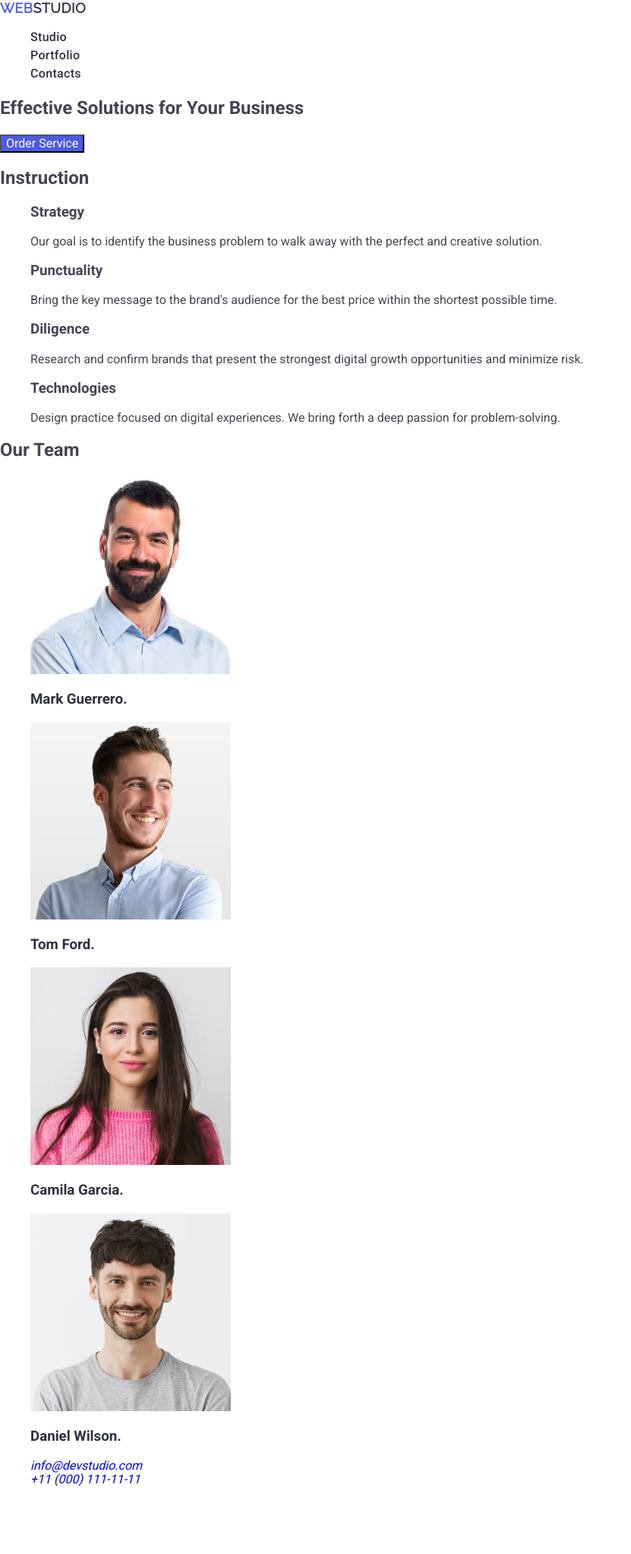
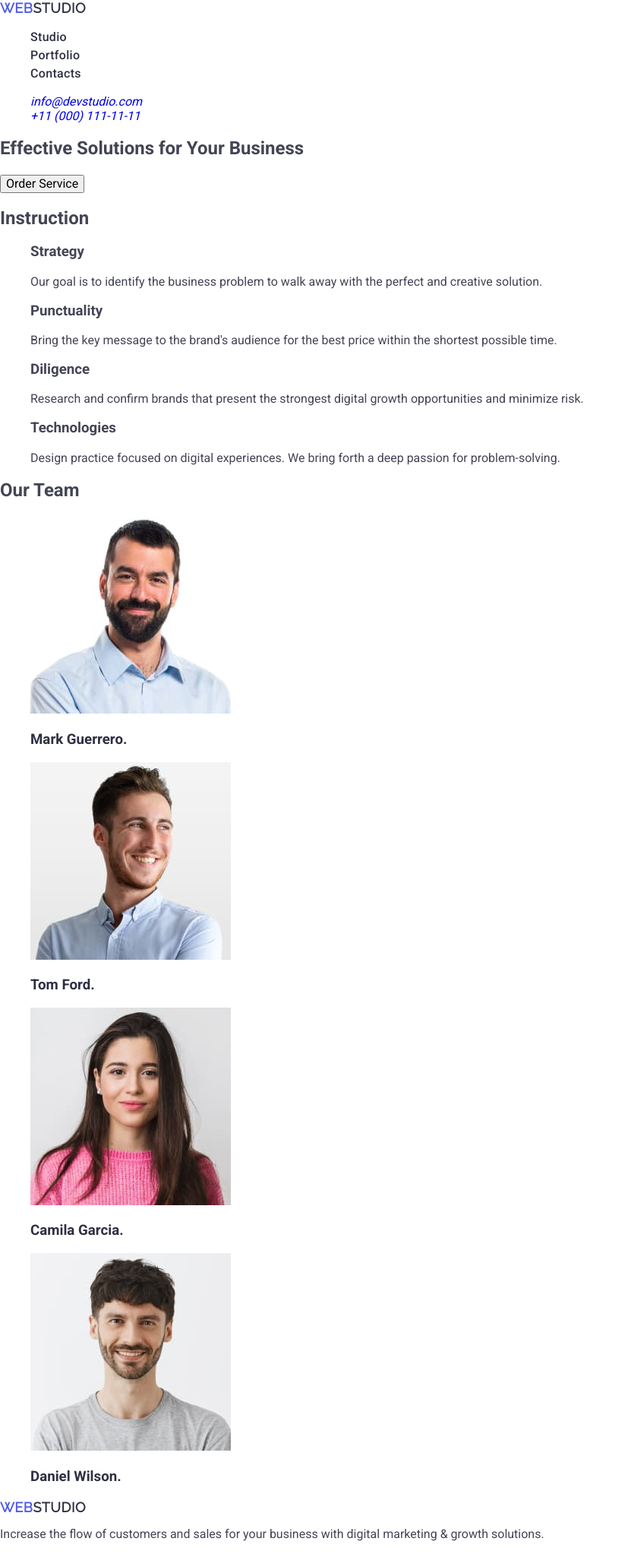
Before and after one commit to Jekosya88/goit-markup-hw-02m, a plain HTML site: page index.html in a window 1280 px wide. Shown: the whole page at 76% size, without its empty margins (0-831 px from the left). Before the commit the page ends 1973 px from the top, so only its background shows below. Drawn offline with nearby package versions, Linux system fonts and the light colour scheme.

Commit message:
add markup

```diff
--- a/css/style.css
+++ b/css/style.css
@@ -1,6 +1,3 @@
-body {
-    background-color: tomato;
-}
 body {
     font-family: "Roboto", sans-serif;
     color: #434455;
--- a/index.html
+++ b/index.html
@@ -10,7 +10,7 @@
 
      <link rel="preconnect" href="https://fonts.googleapis.com">
 <link rel="preconnect" href="https://fonts.gstatic.com" crossorigin>
-<link href="https://fonts.googleapis.com/css2?family=Raleway:whgt@700&family=Roboto:wght@100..900&display=swap" rel="stylesheet">
+<link href="https://fonts.googleapis.com/css2?family=Raleway:whgt@700&family=Roboto:wght@400;500;700&display=swap" rel="stylesheet">
     <link rel="stylesheet" href="./css/style.css" />
 </head>
 <body>
@@ -18,7 +18,7 @@
         <nav class="header-nav">
         <a class="logo header-logo" href="/index.html">Web<span class="logo-part">Studio</span></a>
 
-        <ul class="nav-list" >
+        <ul class="header-menu-list" >
 
             <li class="nav-item">
                 <a class="nav-link" href="./index.html">Studio</a>
@@ -27,12 +27,19 @@
             <li class="nav-item"><a class="nav-link" href="">Contacts</a></li>
         </ul>
        </nav>
+       <address class="Contacts">
+
+        <ul class="Contacts-list">
+        <li class="contacts-item"><a class="Contacts-link" href="mailto:info@devstudio.com">info@devstudio.com</a></li>
+        <li class="contacts-item"><a class="Contacts-link" href="tel:+110001111111">+11 (000) 111-11-11</a></li>
+        </ul>
+     </address>
     </header>
     <main>
         <section>
             <h1>Effective Solutions
                 for Your Business</h1>
-                <button type="button" style="background-color: #4D5AE5; color: #fff"; width:169px; height:56px>Order Service</button>
+                <button type="button">Order Service</button>
         </section>
         <section>
             <h2>Instruction</h2>
@@ -92,13 +99,8 @@
         </section>
     </main>
     <footer>
-        <address class="Contacts">
-
-            <ul class="Contacts-list">
-            <li class="contacts-item"><a class="Contacts-link" href="mailto:info@devstudio.com">info@devstudio.com</a></li>
-            <li class="contacts-item"><a class="Contacts-link" href="tel:+110001111111">+11 (000) 111-11-11</a></li>
-            </ul>
-         </address>
+        <a class="logo header-logo" href="/index.html">Web<span class="logo-part">Studio</span></a>
+        <p>Increase the flow of customers and sales for your business with digital marketing & growth solutions.</p>
 
     </footer>
 </body>
```
